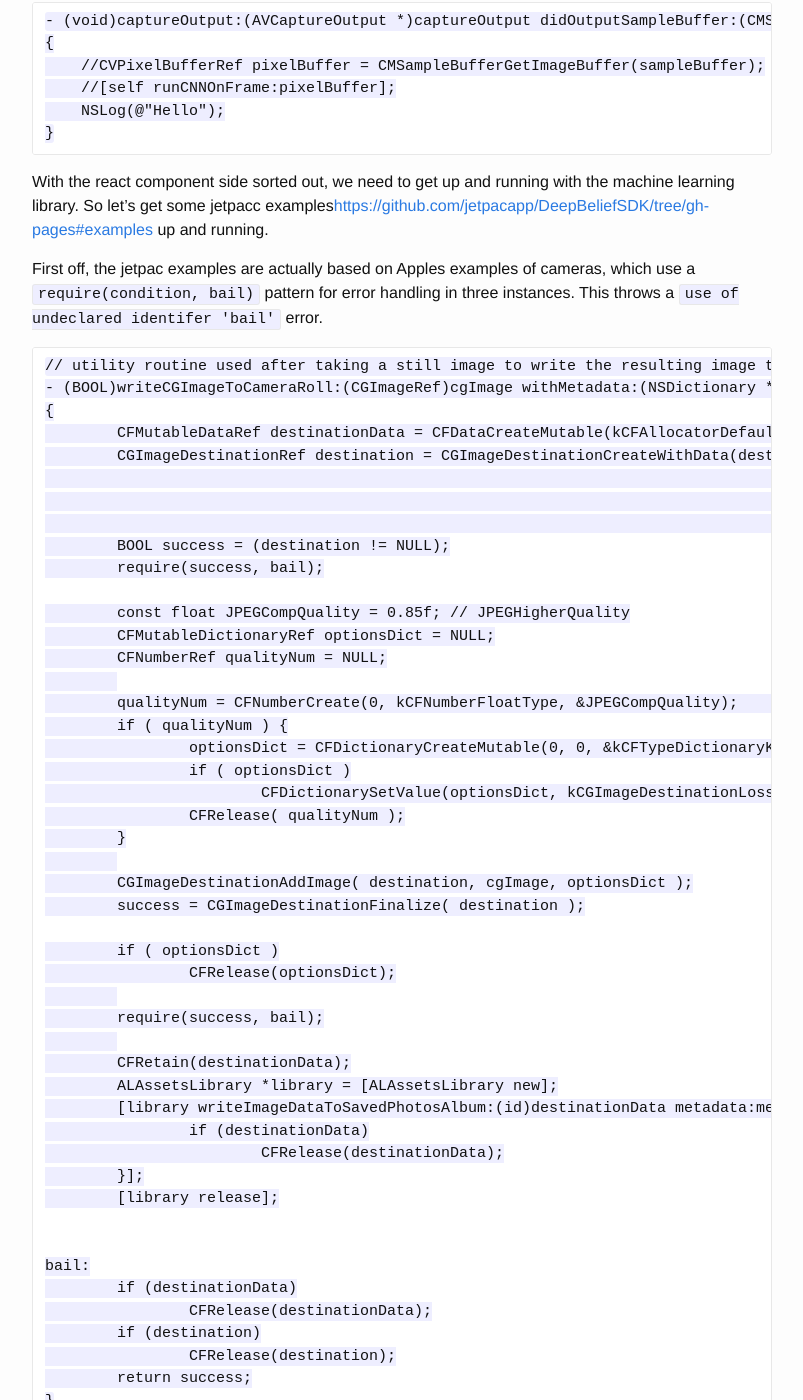
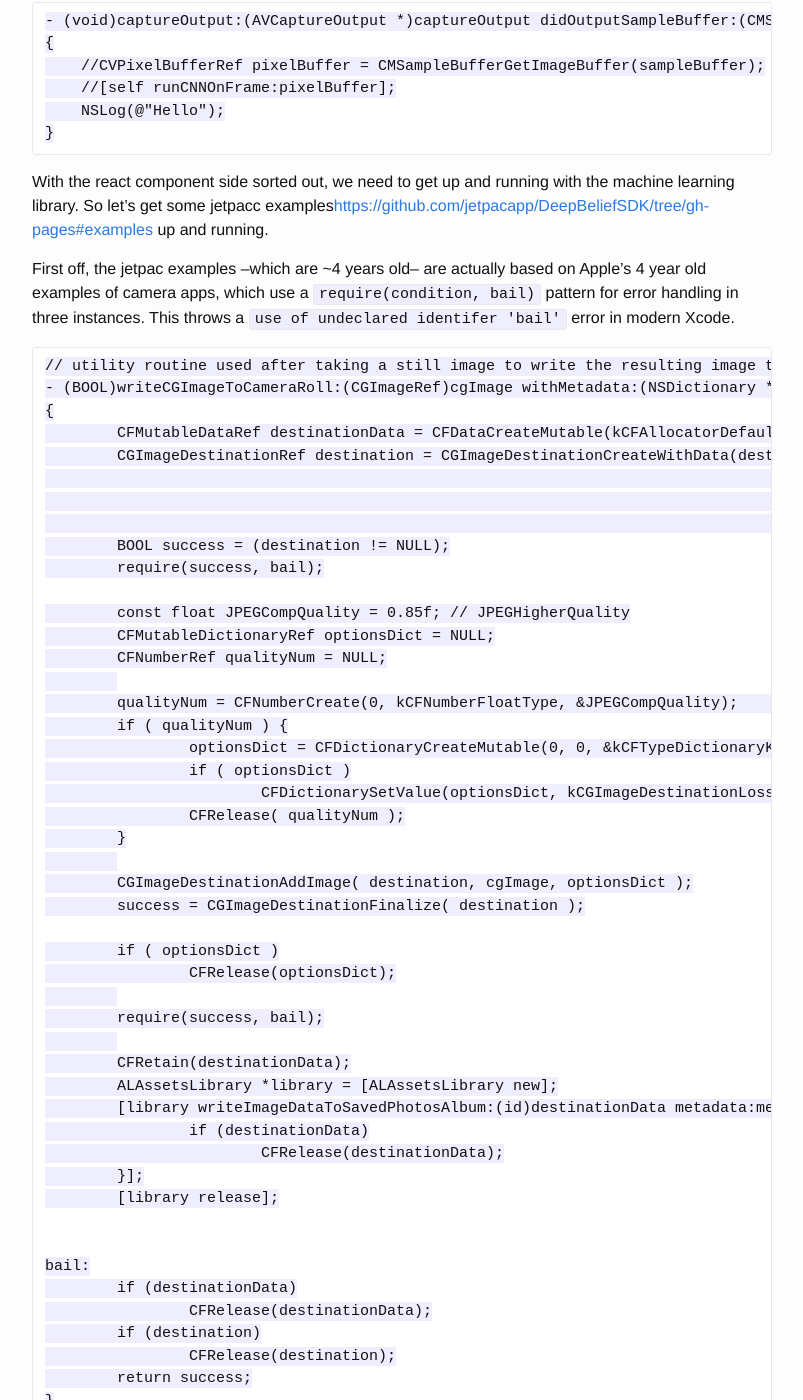
Before and after one commit to nsipplswezey/nsipplswezey.github.io, a Jekyll site: the page built from _posts/2017-11-13-VoltAGE-The-Camera.md, in a window 1280 px wide and 1400 px high, scrolled down 839 px. Shown: the whole window, without its empty margins (238-1041 px from the left). Built offline with Jekyll 4.4.1, drawn with Linux system fonts in a browser that asks for light colours; comment, search, counter and statistics services are not loaded; some of the changed text lies outside the part shown.

Commit message:
Saved 2017-11-13-VoltAGE-The-Camera.md with Dillinger.io

````diff
--- a/_posts/2017-11-13-VoltAGE-The-Camera.md
+++ b/_posts/2017-11-13-VoltAGE-The-Camera.md
@@ -31,7 +31,7 @@ And ideally, this is where we can run our CNN on frames as they become available
 
 With the react component side sorted out, we need to get up and running with the machine learning library. So let's get some jetpacc examples[https://github.com/jetpacapp/DeepBeliefSDK/tree/gh-pages#examples](https://github.com/jetpacapp/DeepBeliefSDK/tree/gh-pages#examples) up and running.
 
-First off, the jetpac examples are actually based on Apples examples of cameras, which use a `require(condition, bail)` pattern for error handling in three instances. This throws a `use of undeclared identifer 'bail'` error.
+First off, the jetpac examples –which are ~4 years old– are actually based on Apple's 4 year old examples of camera apps, which use a `require(condition, bail)` pattern for error handling in three instances. This throws a `use of undeclared identifer 'bail'` error in modern Xcode.
 
 ```
 // utility routine used after taking a still image to write the resulting image to the camera roll
@@ -89,6 +89,8 @@ The other instance of the `require` `bail` pattern seems to be replaceable by an
 
 Additionally, Xcode by default turns on bitcode, which causes an error. So we need to go turn off bitcode in build settings.
 
+Otherwise, it looks like this 4 year old example app builds just fine in modern Xcode, and runs just fine on a modern iOS operating system.
+
 ## Up And Running
 
 Looks like we've got the CNN up and running! Next up we integrate the CNN into the camera in our `captureOutput` method.
````
